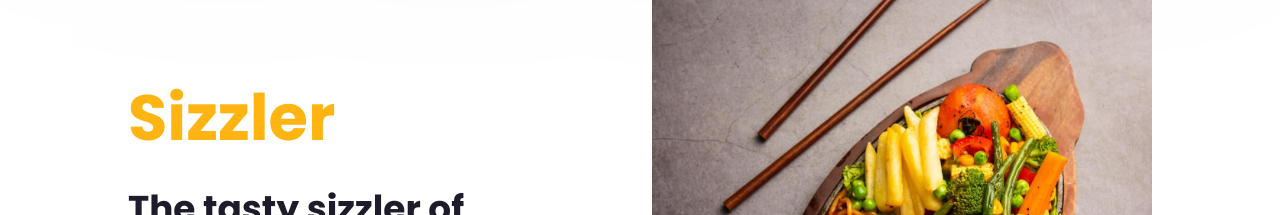
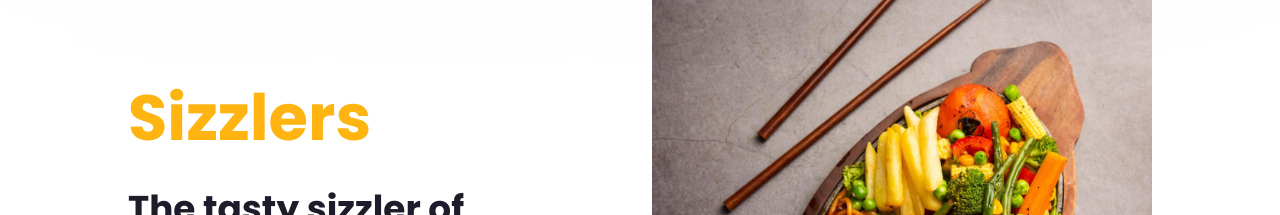
Before and after one commit to palak0001/sazzy-sizzlers-responsive-using-html-css-js, a plain HTML site: page index.html in a window 1280 px wide. Shown: the part 217-432 px from the top of the page. Drawn offline with nearby package versions, Linux system fonts and the light colour scheme.

Commit message:
Update index.html

```diff
--- a/index.html
+++ b/index.html
@@ -31,7 +31,7 @@
     <!-- Home  Section-->
     <section class="home" id="home">
         <div class="home-text">
-            <h1>Sizzler</h1>
+            <h1>Sizzlers</h1>
             <h2>The tasty sizzler of <br> your choice</h2>
             <a href="#" class="btn">View Menu</a>
         </div>
```
